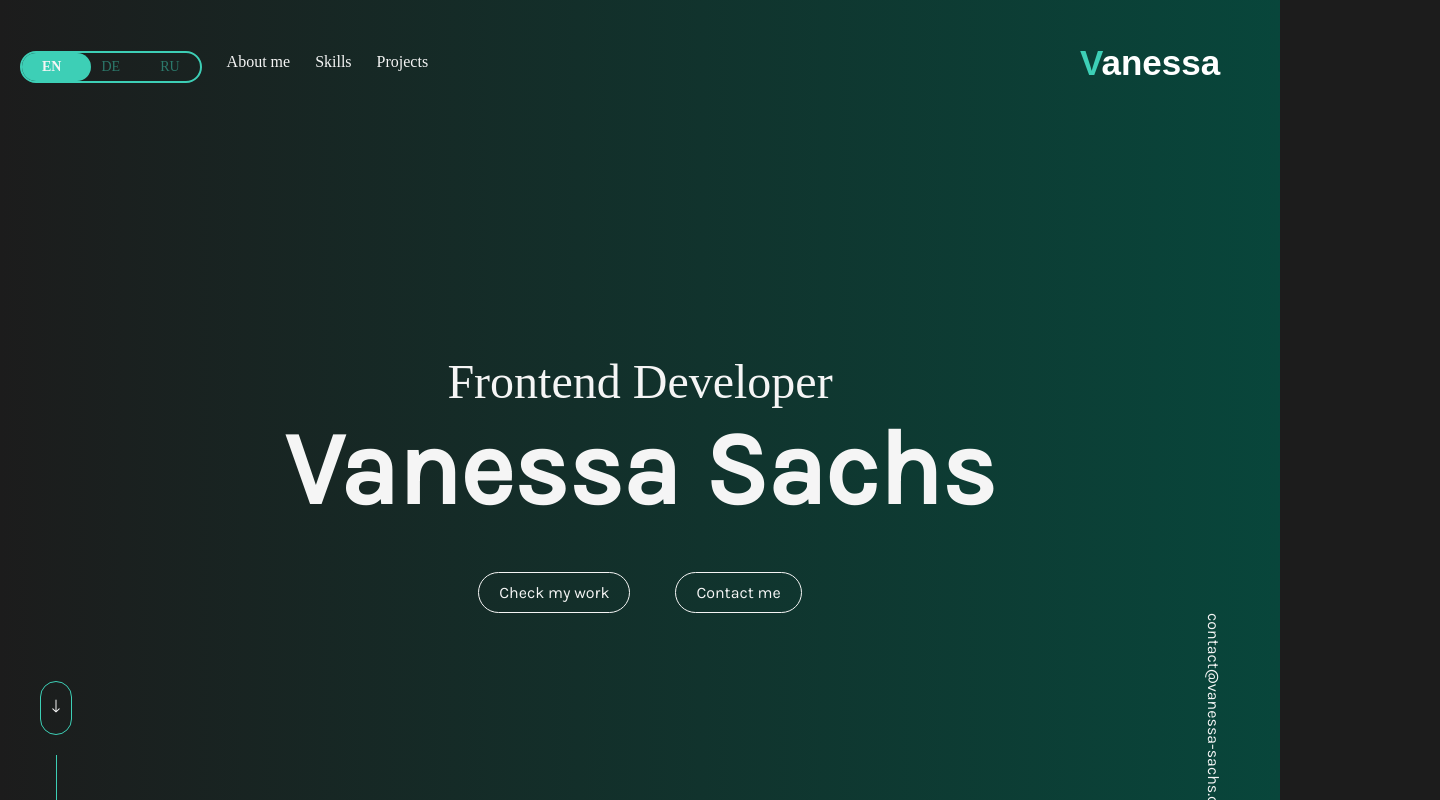
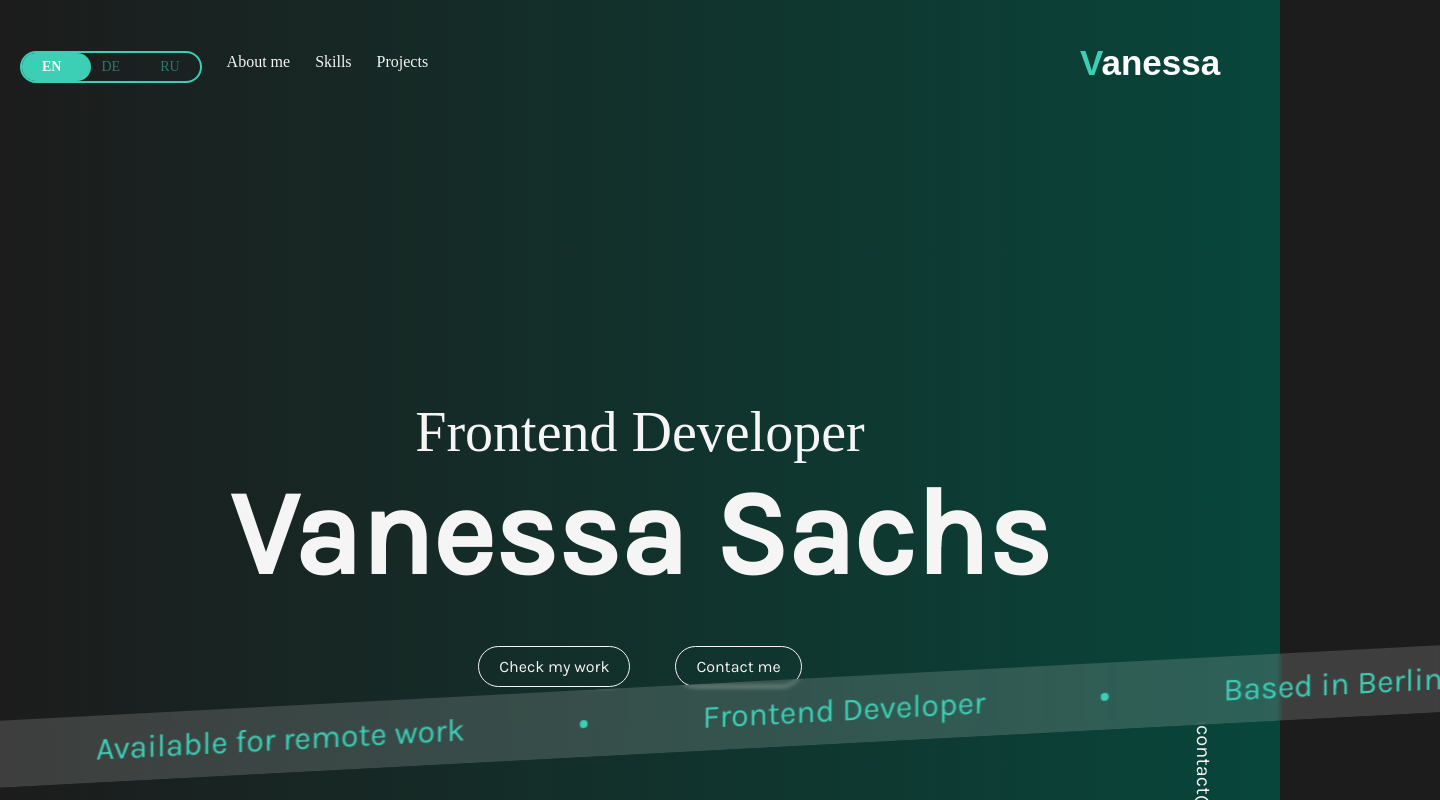
Before and after one commit to Vanski3/portfolio_v2, an Angular app: page / in a window 1280 px wide. Shown: the top 800 px of the page, 1440 px wide, since content can reach past the window. Built offline with nearby package versions, Linux system fonts and the light colour scheme; a web font is replaced by a local one.

Commit message:
add banner

```diff
--- a/src/app/main-page/main-components/landing-page/landing-page.component.html
+++ b/src/app/main-page/main-components/landing-page/landing-page.component.html
@@ -1,3 +1,4 @@
+<div class="hero">
   <div class="background">
     <section class="landingpage">
       <nav>
@@ -18,6 +19,7 @@
 
       <div class="lines-icons-wrapper">
         <div class="left-line-wrapper">
+          <div class="empty"></div>
           <div class="arrow-wrapper">
             <img
               class="scroll-arrow"
@@ -65,5 +67,36 @@
           <div class="right-line"></div>
         </div>
       </div>
+
+      <div class="banner">
+        <div>
+            <p>Frontend Developer</p>
+            <img src="./../../../../assets/img/landing-page/dot.svg" alt="">
+             <p>Based in Berlin</p>
+             <img src="./../../../../assets/img/landing-page/dot.svg" alt="">
+            <p>Available for remote work</p>
+            <img src="./../../../../assets/img/landing-page/dot.svg" alt="">
+            <p>Frontend Developer</p>
+            <img src="./../../../../assets/img/landing-page/dot.svg" alt="">
+            <p>Based in Berlin</p>
+            <img src="./../../../../assets/img/landing-page/dot.svg" alt="">
+            <p>Available for remote work</p>
+            <img src="./../../../../assets/img/landing-page/dot.svg" alt="">
+            <p>Frontend Developer</p>
+            <img src="./../../../../assets/img/landing-page/dot.svg" alt="">
+             <p>Based in Berlin</p>
+             <img src="./../../../../assets/img/landing-page/dot.svg" alt="">
+            <p>Available for remote work</p>
+            <img src="./../../../../assets/img/landing-page/dot.svg" alt="">
+            <p>Frontend Developer</p>
+            <img src="./../../../../assets/img/landing-page/dot.svg" alt="">
+            <p>Based in Berlin</p>
+            <img src="./../../../../assets/img/landing-page/dot.svg" alt="">
+            <p>Available for remote work</p>
+            <img src="./../../../../assets/img/landing-page/dot.svg" alt="">
+        </div>
+    </div>
     </section>
   </div>
+
+</div>
--- a/src/app/main-page/main-components/landing-page/landing-page.component.scss
+++ b/src/app/main-page/main-components/landing-page/landing-page.component.scss
@@ -1,10 +1,14 @@
 $accent-clr: #3dcfb6;
+.hero{
+  height: 100vh;
+}
 
 .background {
   background: linear-gradient(to right, #1c1c1c, #08463b);
+  height: 100%;
 
   .landingpage {
-    height: 100vh;
+
     padding-top: 40px;
     font-family: "Karla";
 
@@ -13,20 +17,20 @@ $accent-clr: #3dcfb6;
       align-items: center;
       justify-content: center;
       flex-direction: column;
-      margin-top: 220px;
+      margin-top: 260px;
 
       .headline-wrapper {
         text-align: center;
 
         .headline {
-          font-size: 3rem;
+          font-size: 3.5rem;
           margin-bottom: 0;
           font-family: "Fira Code";
           font-weight: 400;
         }
 
         .subline {
-          font-size: 6.5rem;
+          font-size: 7.5rem;
           margin-top: 0;
           margin-bottom: 42px;
         }
@@ -66,7 +70,10 @@ $accent-clr: #3dcfb6;
       display: flex;
       align-items: center;
       justify-content: space-between;
-      padding: 0 40px;
+      padding: 0 50px;
+      position: relative;
+      bottom: -38px;
+
       .left-line-wrapper {
         display: flex;
         flex-direction: column;
@@ -75,15 +82,20 @@ $accent-clr: #3dcfb6;
         .arrow-wrapper {
           border: 1px solid $accent-clr;
           border-radius: 50px;
+          height: 70px;
           img.scroll-arrow {
             height: 100%;
-            animation: bounce 2s infinite;
+            animation: bounce 3s infinite;
           }
         }
         .left-line {
-          height: 200px;
+          height: 280px;
           width: 1px;
           background-color: $accent-clr;
+        }
+
+        .empty{
+          height: 140px;
         }
       }
       .right-line-wrapper {
@@ -92,10 +104,11 @@ $accent-clr: #3dcfb6;
         flex-direction: column;
         gap: 20px;
         .email {
-          writing-mode: vertical-lr;
+          writing-mode: vertical-rl;
           text-decoration: none;
           color: #f5f5f5;
           margin-right: 8px;
+          font-size: 1.25rem;
         }
         .icon-dot-wrapper {
           position: relative;
@@ -108,11 +121,11 @@ $accent-clr: #3dcfb6;
             transition: fill 0.3s ease;
 
             path {
-              fill: #3DCFB6; // Default color
+              fill: #3DCFB6;
             }
 
             &:hover path {
-              fill: #f5f5f5; // Hover color
+              fill: #f5f5f5;
             }
           }
           }
@@ -133,11 +146,36 @@ $accent-clr: #3dcfb6;
         }
 
         .right-line {
-          height: 120px;
+          height: 190px;
           width: 1px;
           background-color: #f5f5f5;
           margin-right:10px;
         }
+      }
+    }
+  }
+
+  .banner {
+    font-family: 'Karla';
+    font-size: 2rem;
+    position: absolute;
+    bottom: 50px;
+    background: rgba(255, 255, 255, 0.15);
+    backdrop-filter: blur(2px);
+    color: $accent-clr;
+    transform: skewY(-3deg);
+    overflow: hidden;
+    max-width: 1440px;
+
+    div {
+      white-space: nowrap;
+      display: flex;
+      align-items: center;
+      justify-content: center;
+      gap: 100px;
+      animation: marquee 35s linear infinite;
+      p{
+        margin: 15px;
       }
     }
   }
@@ -178,8 +216,17 @@ $accent-clr: #3dcfb6;
   }
 }
 
+@keyframes marquee {
+  0% {
+    transform: translateX(10%);
+  }
+  100% {
+    transform: translateX(-100%);
+  }
+}
+
 // RESPONSIVE
-@media (max-width: 740px) {
+@media (max-width: 900px) {
   .subline {
     font-size: 4rem;
   }
```
Also changed, not shown: src/assets/img/landing-page/dot.svg (added). Lines whose indentation alone changed are shown as unchanged.
